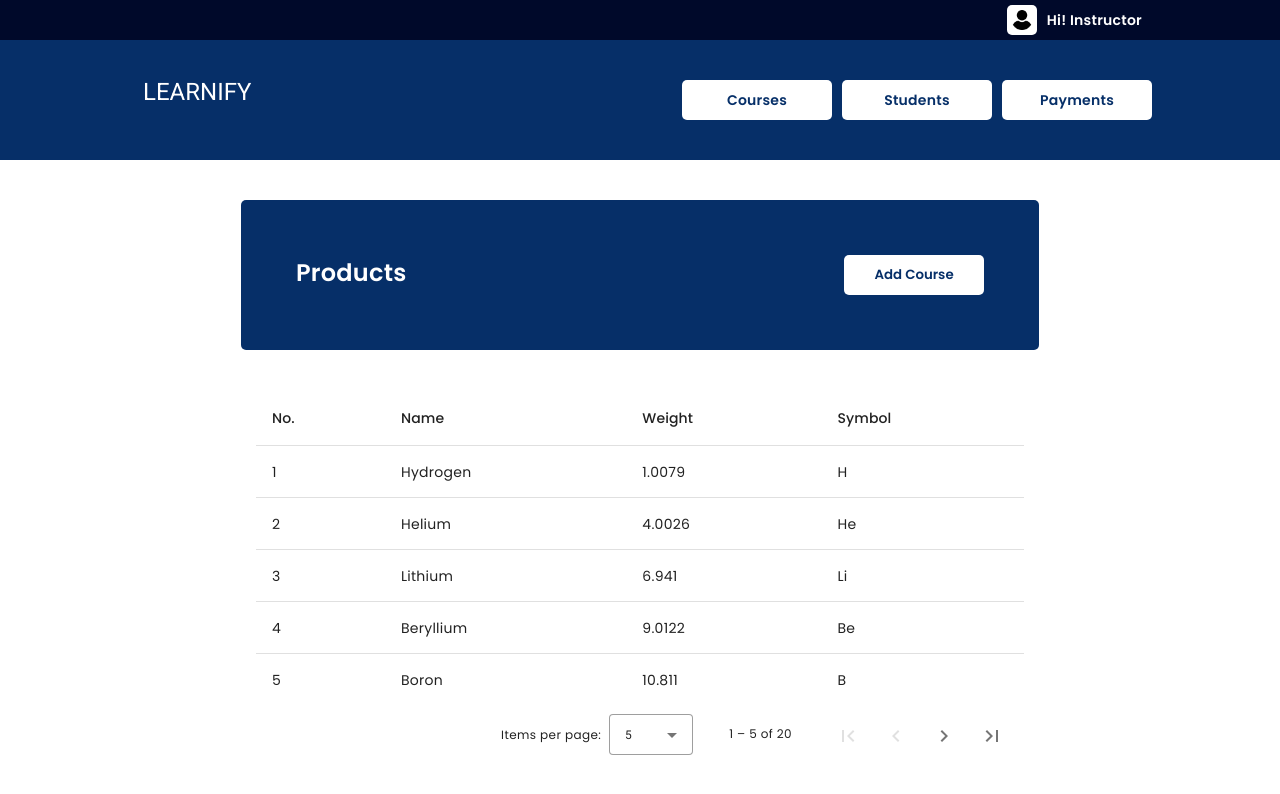
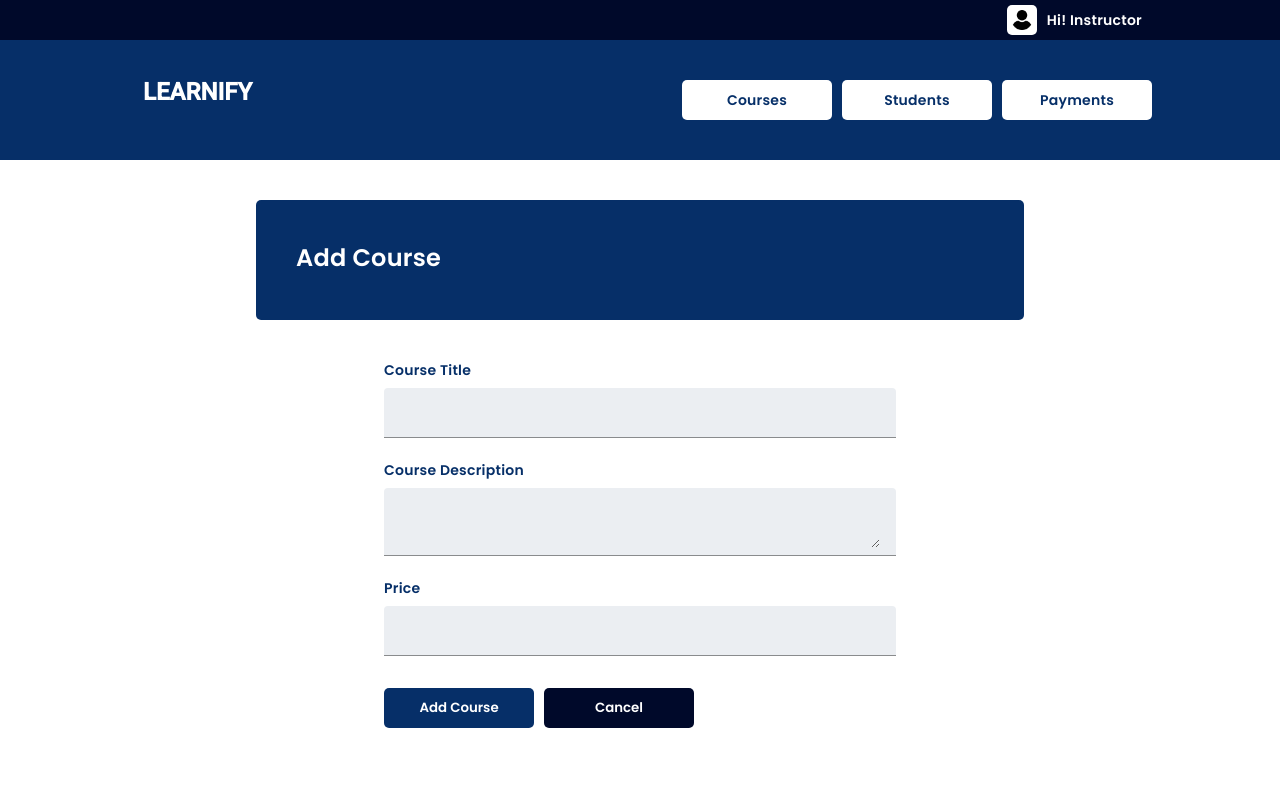
Before and after one commit to DasiMq/learnify-front-end, an Angular app: page / in a window 1280 px wide. Shown: the top 794 px of the page. Built offline with nearby package versions, Linux system fonts and the light colour scheme.

Commit message:
--add-course page has completed

```diff
--- a/src/app/app.component.html
+++ b/src/app/app.component.html
@@ -1,2 +1,2 @@
 <app-nav-bar></app-nav-bar>
-<app-course-ins></app-course-ins>
+<app-course-add></app-course-add>
--- a/src/app/app.module.ts
+++ b/src/app/app.module.ts
@@ -11,6 +11,8 @@ import { BrowserAnimationsModule } from '@angular/platform-browser/animations';
 import { MatButtonModule } from '@angular/material/button';
 import { MatTableModule } from '@angular/material/table';
 import { MatPaginatorModule } from '@angular/material/paginator';
+import { MatFormFieldModule } from '@angular/material/form-field';
+import { MatInputModule } from '@angular/material/input';
 
 @NgModule({
   declarations: [
@@ -26,7 +28,9 @@ import { MatPaginatorModule } from '@angular/material/paginator';
     BrowserAnimationsModule,
     MatButtonModule,
     MatTableModule,
-    MatPaginatorModule
+    MatPaginatorModule,
+    MatFormFieldModule,
+    MatInputModule
   ],
   providers: [],
   bootstrap: [AppComponent]
--- a/src/app/shared-module/nav-bar/nav-bar.component.scss
+++ b/src/app/shared-module/nav-bar/nav-bar.component.scss
@@ -73,6 +73,10 @@ a {
     background-color: #062F68;
 }
 
+::ng-deep .mat-typography h1 {
+    font-weight: 600 !important;
+}
+
 
 /* =================================
   Media Queries
--- a/src/app/user-instructor/course-add/course-add.component.html
+++ b/src/app/user-instructor/course-add/course-add.component.html
@@ -1 +1,29 @@
-<p>course-add works!</p>
+<div class="title-container">
+    <div class="title">Add Course</div>
+    <div class="btn-container"></div>
+</div>
+
+<form class="add-course-form">
+    <label class="label-name">Course Title</label>
+    <mat-form-field class="form-control">
+        <mat-label></mat-label>
+        <input matInput placeholder="" value="">
+    </mat-form-field>
+
+    <label class="label-name">Course Description</label>
+    <mat-form-field class="form-control">
+        <mat-label></mat-label>
+        <textarea matInput placeholder=""></textarea>
+    </mat-form-field>
+
+    <label class="label-name">Price</label>
+    <mat-form-field class="form-control">
+        <mat-label></mat-label>
+        <input matInput placeholder="" value="">
+    </mat-form-field>
+
+    <div class="form-group-btn">
+        <button class="btn">Add Course</button>
+        <button class="btn-2">Cancel</button>
+    </div>
+</form>
--- a/src/app/user-instructor/course-add/course-add.component.scss
+++ b/src/app/user-instructor/course-add/course-add.component.scss
@@ -0,0 +1,99 @@
+.title-container {
+    justify-content: space-between;
+    display: flex;
+    background-color: #062F68;
+    width: 60%;
+    margin: 0 auto;
+    height: 120px;
+    border-radius: 5px;
+    margin-bottom: 40px;
+    margin-top: 40px;
+}
+
+.title {
+    margin: 0;
+    font-weight: 600;
+    font-size: 24px;
+    color: #FFFFFF;
+    padding-left: 40px;
+    padding-top: 48px;
+}
+
+.add-course-form {
+    min-width: 150px;
+    width: 40%;
+    margin: 0 auto;
+}
+
+.form-control {
+    width: 100%;
+    margin-top: 8px;
+}
+
+.label-name {
+    // font-size: 16px;
+    font-weight: 600;
+    color: #062F68;
+}
+
+::ng-deep .mdc-text-field--filled:not(.mdc-text-field--disabled) {
+    background-color: #EBEEF2;
+}
+
+::ng-deep .mdc-text-field .mdc-text-field__input {
+    caret-color: #062F68;
+}
+
+::ng-deep .mdc-text-field:not(.mdc-text-field--disabled) .mdc-text-field__input {
+    color: #00092A;
+    font-size: 14px;
+}
+
+::ng-deep .mat-mdc-form-field-focus-overlay {
+    background-color: #EBEEF2;
+}
+
+::ng-deep .mdc-text-field--filled .mdc-line-ripple::after {
+    border-bottom-color: #062F68;
+}
+
+::ng-deep .mat-mdc-text-field-wrapper:not(.mdc-text-field--outlined) .mat-mdc-form-field-infix {
+    padding-top: 12px;
+}
+
+::ng-deep .mat-mdc-form-field-infix {
+    min-height: 50px !important;
+}
+
+.form-group-btn {
+    margin-top: 10px;
+}
+
+.btn {
+    width: 150px;
+    height: 40px;
+    background-color: #062F68;
+    font-weight: 600;
+    border-radius: 5px;
+    color: white;
+    margin-right: 10px;
+    border: none;
+}
+
+.btn:hover {
+    cursor: pointer;
+}
+
+.btn-2 {
+    width: 150px;
+    height: 40px;
+    background-color: #00092A;
+    font-weight: 600;
+    border-radius: 5px;
+    color: white;
+    border: none;
+}
+
+.btn-2:hover {
+    cursor: pointer;
+}
--- a/src/app/user-instructor/course-ins/course-ins.component.html
+++ b/src/app/user-instructor/course-ins/course-ins.component.html
@@ -1,5 +1,5 @@
 <div class="title-container">
-    <div class="title">Products</div>
+    <div class="title">Course</div>
     <div class="btn-container">
         <a>
             <button class="name-button">Add Course</button>
--- a/src/app/user-instructor/course-ins/course-ins.component.scss
+++ b/src/app/user-instructor/course-ins/course-ins.component.scss
@@ -8,7 +8,6 @@
     border-radius: 5px;
     margin-bottom: 40px;
     margin-top: 40px;
-    padding: 15px;
 }
 
 .title {
@@ -40,9 +39,31 @@
     cursor: pointer;
 }
 
+::ng-deep .mat-row:nth-child(even){
+    background-color: red;
+}
+
 ::ng-deep .mat-elevation-z8,
 .mat-mdc-elevation-specific.mat-elevation-z8 {
     width: 60%;
     margin: 0 auto;
     box-shadow: none;
+    border-radius: 10px;
 }
+
+::ng-deep .mat-mdc-table .mdc-data-table__header-row {
+    background-color: #062F68;
+    // border-radius: 10px !important;
+}
+
+::ng-deep .mdc-data-table__header-cell {
+    color: #FFFFFF;
+}
+
+::ng-deep .mdc-data-table__table {
+    border-radius: 10px !important;
+}
+
+::ng-deep .mat-mdc-table thead {
+    border-radius: 10px;
+}
```
